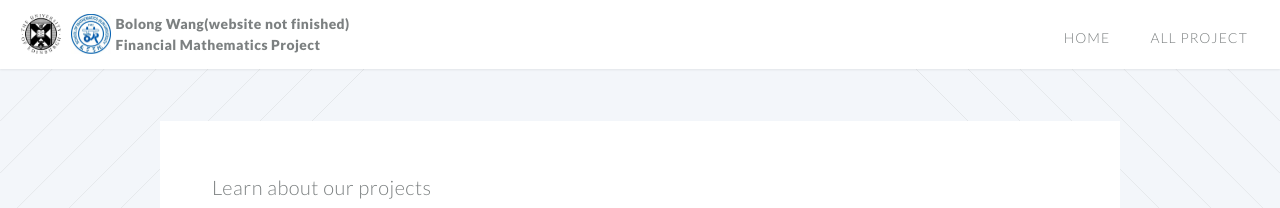
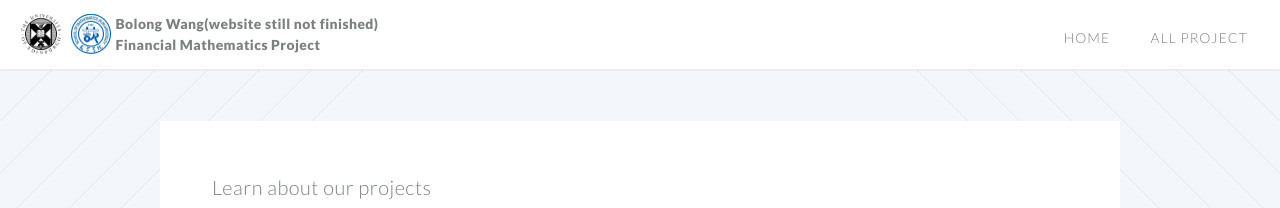
Before and after one commit to Gonewiththewind4/Project-Display, a Jekyll site: the page built from projects.html, in a window 1280 px wide. Shown: the top 208 px of the page. Built offline with Jekyll 4.4.1, drawn with Linux system fonts in a browser that asks for light colours.

Commit message:
Update navigation.html

```diff
--- a/_includes/navigation.html
+++ b/_includes/navigation.html
@@ -1,7 +1,7 @@
 <!-- Header -->
 <header id="header" class="{{ page.header-class }}">
     <img src="https://gonewiththewind4.github.io/Project-Display/images/ed.png" style="float:left; margin-right:10px; height:40px">
-  <h1 id="logo"><!--<a href="{{ site.baseurl }}/">--><img src="https://gonewiththewind4.github.io/Project-Display/images/jl.jpg" style="float:left; margin-right:5px; height:40px">Bolong Wang(website not finished)
+  <h1 id="logo"><!--<a href="{{ site.baseurl }}/">--><img src="https://gonewiththewind4.github.io/Project-Display/images/jl.jpg" style="float:left; margin-right:5px; height:40px">Bolong Wang(website still not finished)
     <div> Financial Mathematics Project</span></div></a></h1>
     <nav id="nav">
         <ul>
```
